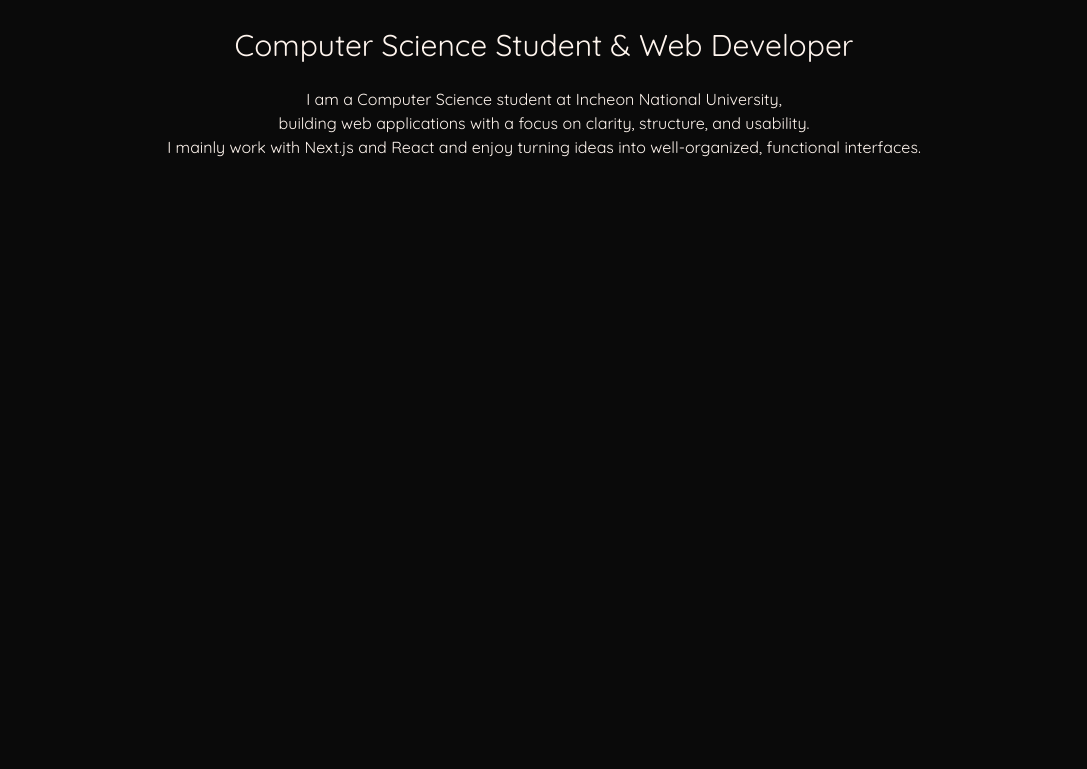
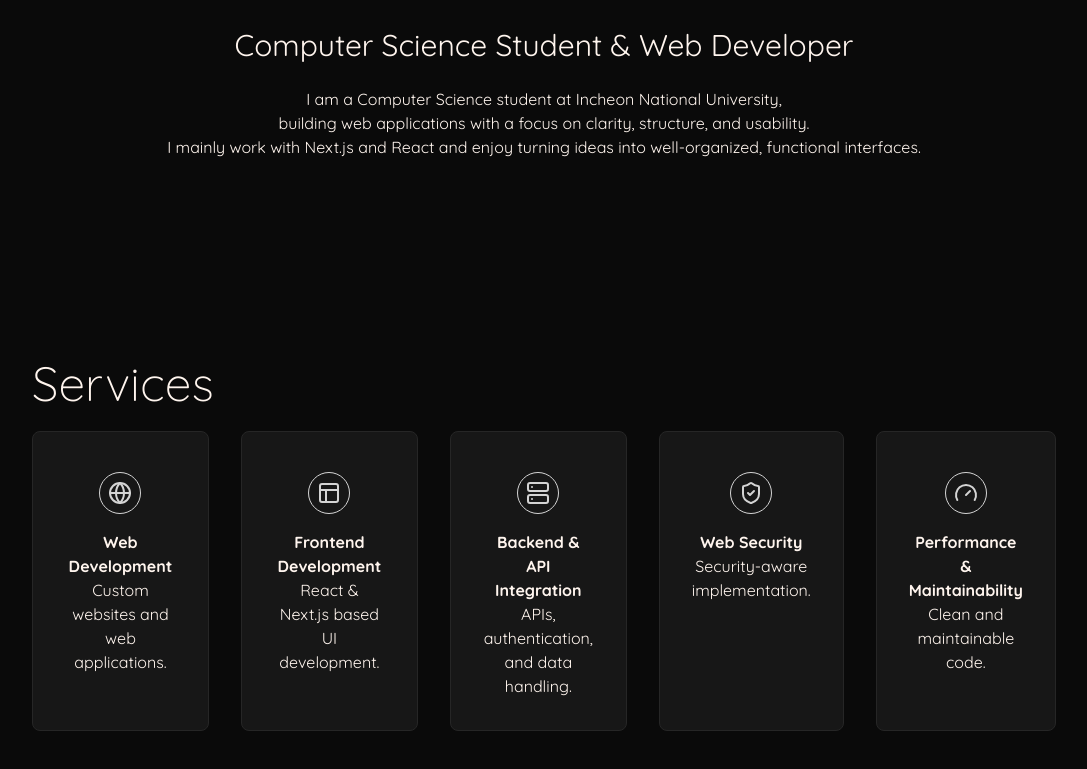
Before and after one commit to sua-l3e/sualee, a Next.js app: page / in a window 1280 px wide. Shown: the part 349-1118 px from the top of the page, without its empty margins (96-1183 px from the left). Before the commit the page ends 804 px from the top, so only its background shows below. Built offline with nearby package versions, Linux system fonts and the light colour scheme.

Commit message:
feat: 서비스섹션 작성

```diff
--- a/package.json
+++ b/package.json
@@ -9,6 +9,7 @@
     "lint": "eslint"
   },
   "dependencies": {
+    "lucide-react": "^0.562.0",
     "next": "16.1.1",
     "react": "19.2.3",
     "react-dom": "19.2.3"
--- /dev/null
+++ b/src/_components/servicesSection.tsx
@@ -0,0 +1,34 @@
+import { services } from "@/_datas/services.data";
+import type { Service } from '@/_datas/services.data';
+
+type ServiceCardProps = {
+  service: Service;
+};
+
+function ServiceCard({ service }: ServiceCardProps) {
+  const Icon = service.icon;
+
+  return (
+    <li className="flex flex-col flex-1 basis-0 items-center p-8 border border-neutral-800 rounded-lg bg-neutral-900">
+      <div className="border border-neutral-300 rounded-full p-2 m-2 mb-4">
+          <Icon className="w-6 h-6 text-neutral-300" />
+      </div>
+      <p className="font-bold text-center">{service.name}</p>
+      <p className="text-center">{service.detail}</p>
+    </li>
+  );
+}
+
+export default function ServicesSection() {
+  return (
+    <section className="flex flex-col py-8 px-16 space-y-6">
+      <h1 className="text-5xl font-thin">Services</h1>
+
+      <ul className="flex gap-8">
+        {services.map((service: Service) => (
+          <ServiceCard key={service.id} service={service} />
+        ))}
+      </ul>
+    </section>
+  );
+}
--- /dev/null
+++ b/src/_datas/services.data.ts
@@ -0,0 +1,47 @@
+import {
+  Globe,
+  Layout,
+  Server,
+  ShieldCheck,
+  Gauge,
+} from 'lucide-react';
+
+export type Service = {
+  id: string;
+  name: string;
+  detail: string;
+  icon: React.ElementType;
+};
+
+export const services: Service[] = [
+  {
+    id: 'web-development',
+    name: 'Web Development',
+    detail: 'Custom websites and web applications.',
+    icon: Globe,
+  },
+  {
+    id: 'frontend-development',
+    name: 'Frontend Development',
+    detail: 'React & Next.js based UI development.',
+    icon: Layout,
+  },
+  {
+    id: 'backend-and-api-integration',
+    name: 'Backend & API Integration',
+    detail: 'APIs, authentication, and data handling.',
+    icon: Server,
+  },
+  {
+    id: 'web-security',
+    name: 'Web Security',
+    detail: 'Security-aware implementation.',
+    icon: ShieldCheck,
+  },
+  {
+    id: 'performance-and-maintainability',
+    name: 'Performance & Maintainability',
+    detail: 'Clean and maintainable code.',
+    icon: Gauge,
+  },
+];
--- a/src/app/page.tsx
+++ b/src/app/page.tsx
@@ -1,3 +1,5 @@
+import ServicesSection from "@/_components/servicesSection";
+
 export default function Home() {
   return (
     <div className="flex min-h-screen items-center justify-center bg-background">
@@ -11,6 +13,7 @@ export default function Home() {
             functional interfaces.
           </p>
         </div>
+        <ServicesSection/>
       </main>
     </div>
   );
```
Also changed, not shown: 1 other file (tests, documents, lock files or other folders).
